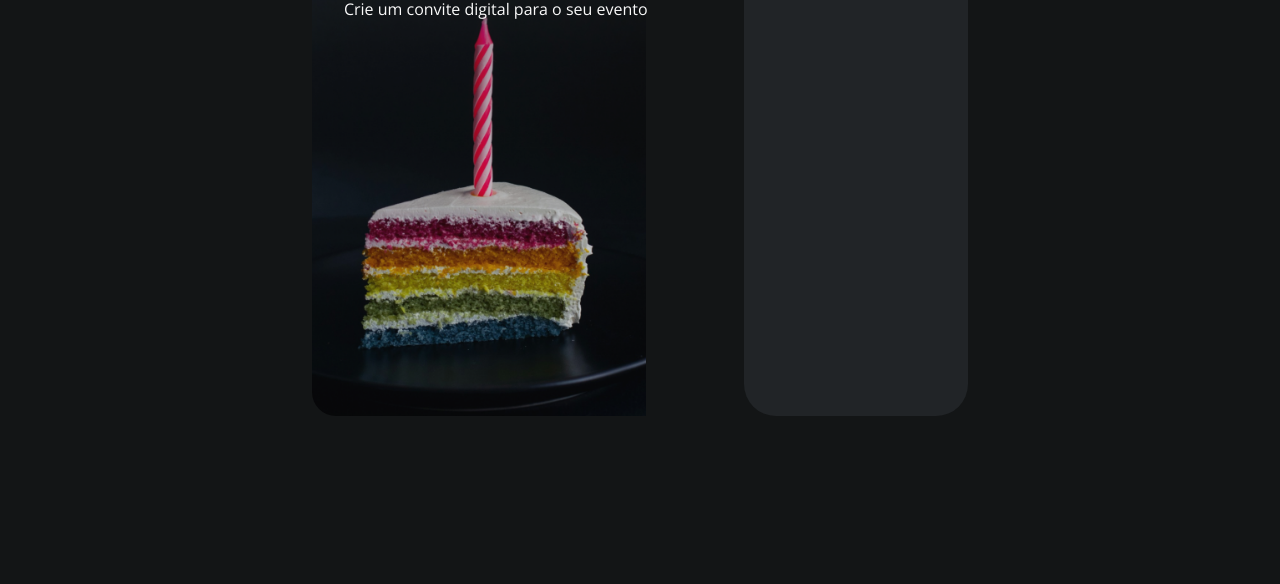
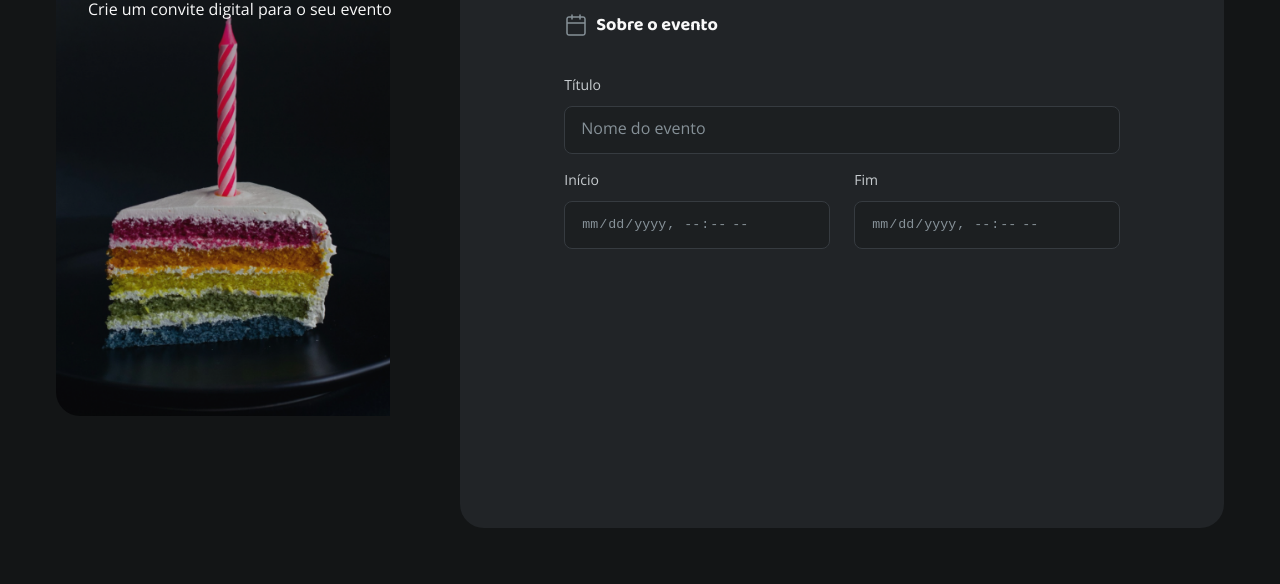
Before and after one commit to GabrielVinicius1106/projeto-formulario-convite, a plain HTML site: page index.html in a window 1280 px wide. Shown: the part 248-832 px from the top of the page. Before the commit the page ends 800 px from the top, so only its background shows below. Drawn offline with nearby package versions, Linux system fonts and the light colour scheme.

Commit message:
iniciando estilização dos inputs

```diff
--- a/assets/styles/invite.css
+++ b/assets/styles/invite.css
@@ -1,15 +1,105 @@
 .invite {
   background-color: var(--shape-body);
-  border-radius: 2rem;
+  border-radius: 1.5rem;
+
+  padding-block: 80px;
 
   display: flex;
   flex-direction: column;
+  align-items: center;
+  height: 90vh;
+  width: 51.25rem;
+  /* overflow: scroll; */
 
+  .invite-wrapper {
+    display: flex;
+    flex-direction: column;
+    gap: 40px;
 
+    width: 35rem;
+  }
 
+  h1 {
+    font: var(--heading-md);
+    color: var(--text-heading);
+  }
 
-  fieldset {
+  .field-wrapper {
+    display: flex;
+    flex-direction: column;
+    gap: 36px;
+
     border: none;
+
+    form {
+      display: flex;
+      flex-direction: column;
+      gap: 16px;
+    }
+
+    .legend-wrapper {
+
+      legend {
+        display: flex;
+        align-items: center;
+        gap: 8px;
+
+        font: var(--heading-sm);
+        color: var(--text-heading);
+
+        img {
+          width: 24px;
+        }
+      }
+    }
+
+    .input-wrapper {
+      display: flex;
+      flex-direction: column;
+      gap: 12px;
+
+      label {
+        font: var(--body-sm);
+        color: var(--text-body);
+      }
+
+      input {
+        appearance: none;
+        padding: 16px;
+        border: 1px solid var(--input-stroke);
+        border-radius: 8px;
+        background-color: var(--input-base);
+
+        height: 3rem;
+        width: 100%;
+
+        &::placeholder {
+          font: var(--body-md);
+          color: var(--input-placeholder);
+        }
+
+        &:focus {
+          outline: 1px solid var(--brand-light);
+          color: var(--text-heading);
+        }
+
+        &[type="datetime-local"]{
+          color: var(--input-placeholder);
+
+          &::-webkit-calendar-picker-indicator {
+            opacity: 0;
+          }
+        }
+      }
+
+    }
+
+    .grid {
+      display: grid;
+      grid-template-columns: 1fr 1fr;
+      gap: 24px;
+    }
+
   }
 
 }
--- a/index.html
+++ b/index.html
@@ -19,18 +19,53 @@
       <p>Crie um convite digital para o seu evento</p>
     </div>
   </aside>
+
   <main class="invite">
-    <h1>Crie seu convite</h1>
-    <form enctype="multipart/form-data" action="#" method="POST">
-      <fieldset class="about">
-        <legend>Sobre o evento</legend>
+    <div class="invite-wrapper">
+      <h1>Crie seu convite</h1>
+      <fieldset class="field-wrapper">
 
-        <div class="input-wrapper">
-          <label for="nome-evento">Título</label>
-          <input type="text" name="nome-evento" id="nome-evento">
+        <div class="legend-wrapper">
+          <legend><svg width="24" height="24" viewBox="0 0 32 32" fill="none" xmlns="http://www.w3.org/2000/svg">
+            <path fill-rule="evenodd" clip-rule="evenodd" d="M10.6667 1.66675C11.219 1.66675 11.6667 2.11446 11.6667 2.66675V4.33341H20.3333V2.66675C20.3333 2.11446 20.781 1.66675 21.3333 1.66675C21.8856 1.66675 22.3333 2.11446 22.3333 2.66675V4.33341H25.3333C27.3584 4.33341 29 5.97504 29 8.00008V26.6667C29 28.6918 27.3584 30.3334 25.3333 30.3334H6.66667C4.64162 30.3334 3 28.6918 3 26.6667V8.00008C3 5.97504 4.64162 4.33341 6.66667 4.33341H9.66667V2.66675C9.66667 2.11446 10.1144 1.66675 10.6667 1.66675ZM9.66667 6.33341H6.66667C5.74619 6.33341 5 7.07961 5 8.00008V12.3334H27V8.00008C27 7.07961 26.2538 6.33341 25.3333 6.33341H22.3333V8.00008C22.3333 8.55237 21.8856 9.00008 21.3333 9.00008C20.781 9.00008 20.3333 8.55237 20.3333 8.00008V6.33341H11.6667V8.00008C11.6667 8.55237 11.219 9.00008 10.6667 9.00008C10.1144 9.00008 9.66667 8.55237 9.66667 8.00008V6.33341ZM27 14.3334H5V26.6667C5 27.5872 5.74619 28.3334 6.66667 28.3334H25.3333C26.2538 28.3334 27 27.5872 27 26.6667V14.3334Z" fill="#869198"/>
+            </svg>
+            Sobre o evento</legend>
         </div>
+
+        <form enctype="multipart/form-data" action="#" method="POST">
+          <div class="input-wrapper">
+            <label for="event-name">Título</label>
+            <input type="text" name="event-name" id="event-name" placeholder="Nome do evento">
+          </div>
+
+          <div class="grid">
+            <div class="input-wrapper">
+              <label for="start">Início</label>
+              <input type="datetime-local" name="start" id="start">
+            </div>
+
+            <div class="input-wrapper">
+              <label for="end">Fim</label>
+              <input type="datetime-local" name="end" id="end">
+            </div>
+
+            <!-- <div class="input-wrapper">
+              <label for="type">Tipo</label>
+              <select name="type" id="type">
+                <option value="presencial">Presencial</option>
+                <option value="online">Online</option>
+              </select>
+            </div> -->
+
+            <!-- <div class="input-wrapper">
+              <label for="local">Local</label>
+              <input type="text" name="local" id="local">
+            </div> -->
+
+          </div>
+        </form>
       </fieldset>
-    </form>
+    </div>
   </main>
 </body>
 </html>
```
